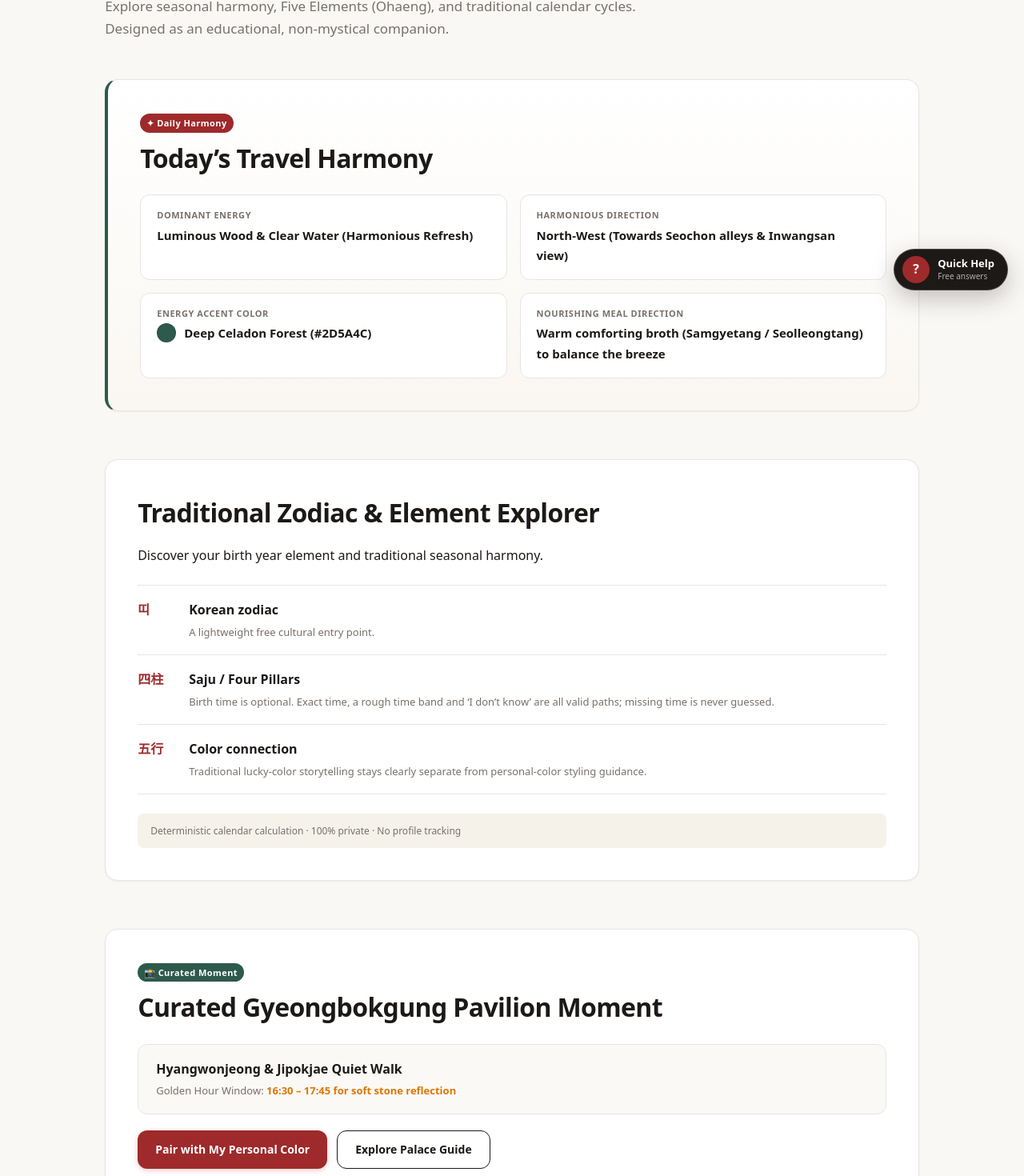
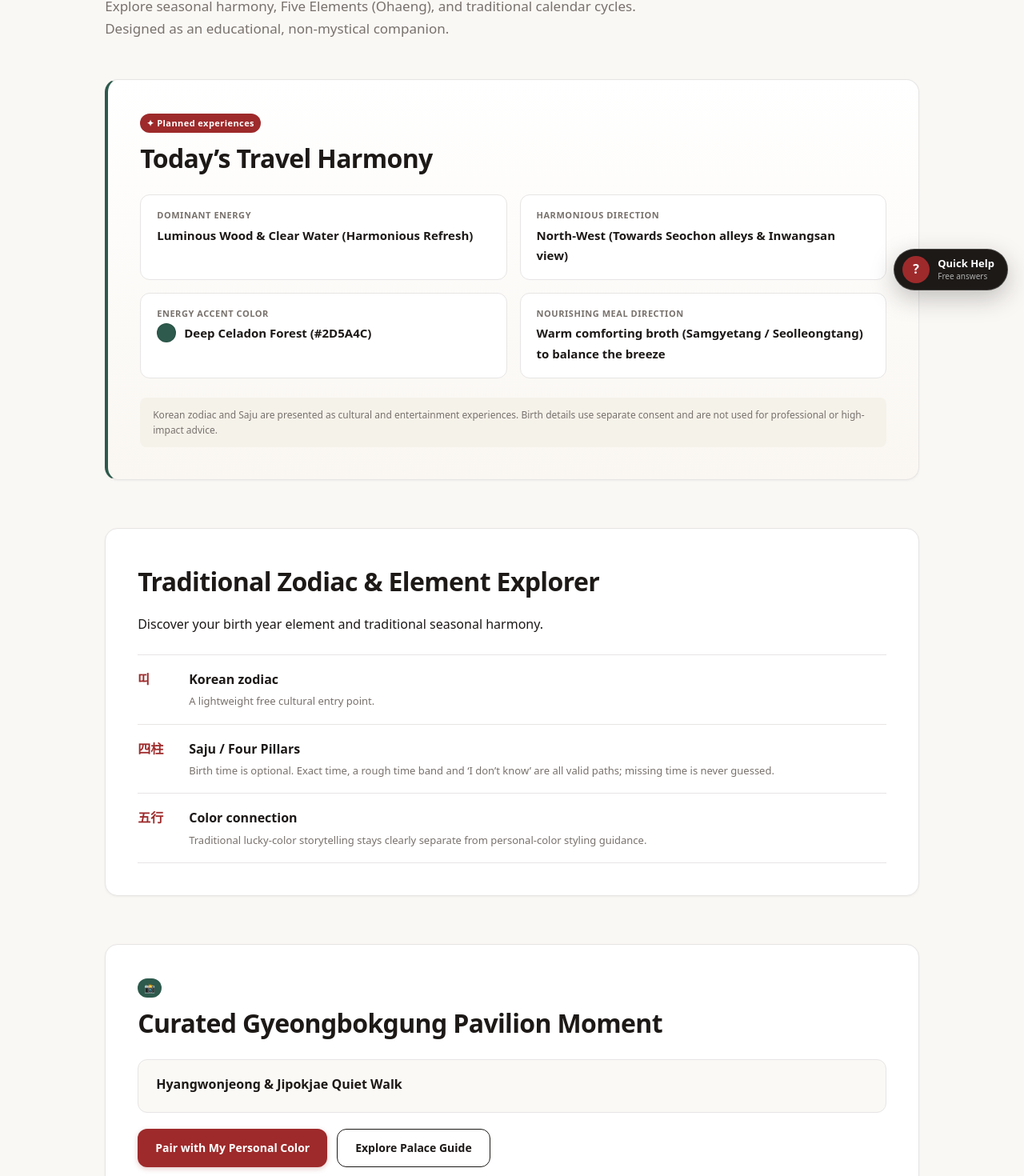
Before and after one commit to lgkangno1-svg/Kang-s-brain, a Next.js app in the folder projects/korea-avocadoss/: page /en/culture in a window 1280 px wide. Shown: the part 417-1887 px from the top of the page at 80% size. Built offline with nearby package versions, Linux system fonts and the light colour scheme.

Commit message:
fix(ui): mark culture calculations as preview until core integration

```diff
--- a/projects/korea-avocadoss/src/app/[locale]/culture/page.tsx
+++ b/projects/korea-avocadoss/src/app/[locale]/culture/page.tsx
@@ -30,11 +30,10 @@ export default async function LocalizedCulturePage({ params }: PageProps) {
         <p>{culture('heroIntro')}</p>
       </section>
 
-      {/* Daily Travel Harmony Card */}
       <section className="prototype">
         <div className="prototypePanel cultureHighlightPanel">
           <div className="cultureSectionHeader">
-            <span className="matchBadge">✦ Daily Harmony</span>
+            <span className="matchBadge">✦ {culture('planned')}</span>
             <h2>{culture('todayVibeTitle')}</h2>
           </div>
 
@@ -59,10 +58,12 @@ export default async function LocalizedCulturePage({ params }: PageProps) {
               <strong>{culture('harmoniousMealValue')}</strong>
             </div>
           </div>
+          <div className="cultureNoticeCard">
+            <p>{culture('intro')}</p>
+          </div>
         </div>
       </section>
 
-      {/* Traditional Zodiac & Four Pillars Explorer */}
       <section className="prototype">
         <div className="prototypePanel">
           <h2>{culture('sajuExplorerTitle')}</h2>
@@ -91,23 +92,17 @@ export default async function LocalizedCulturePage({ params }: PageProps) {
               </div>
             </div>
           </div>
-
-          <div className="cultureNoticeCard">
-            <p>{culture('privacySeal')}</p>
-          </div>
         </div>
       </section>
 
-      {/* Palace Photo Spot & Curated Moment */}
       <section className="prototype">
         <div className="prototypePanel">
           <div className="cultureSectionHeader">
-            <span className="matchBadgeSecondary">📸 Curated Moment</span>
+            <span className="matchBadgeSecondary">📸</span>
             <h2>{culture('photoSpotTitle')}</h2>
           </div>
           <div className="photoSpotCard">
             <strong>{culture('photoSpotName')}</strong>
-            <p>{culture('goldenHourLabel')}: <em>{culture('goldenHourTime')}</em></p>
           </div>
 
           <div className="cultureActionGroup">
```
